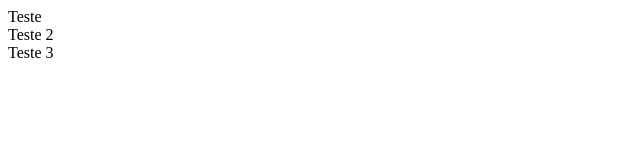
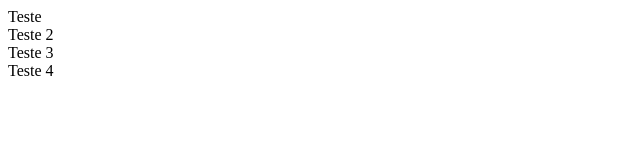
Before and after one commit to bentomesseder20/treinamento, a plain HTML site: page index.html in a window 1280 px wide. Shown: the full height of the page, 0-640 px from the left. Drawn offline with Linux system fonts and the light colour scheme.

Commit message:
Change Local

```diff
--- a/index.html
+++ b/index.html
@@ -3,5 +3,6 @@
     <div>Teste</div>
      <div>Teste 2</div>
     <div>Teste 3</div>
+    <div>Teste 4</div>
   </body>
 </html>
```
